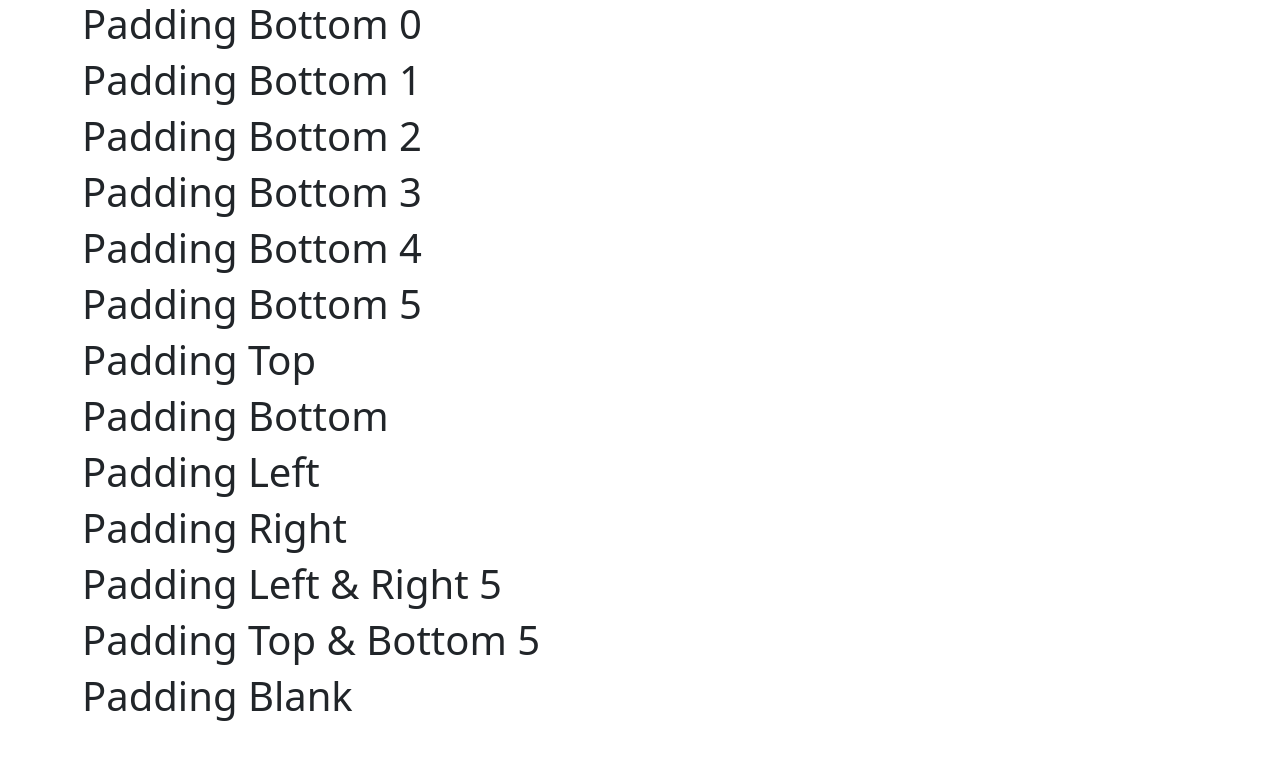
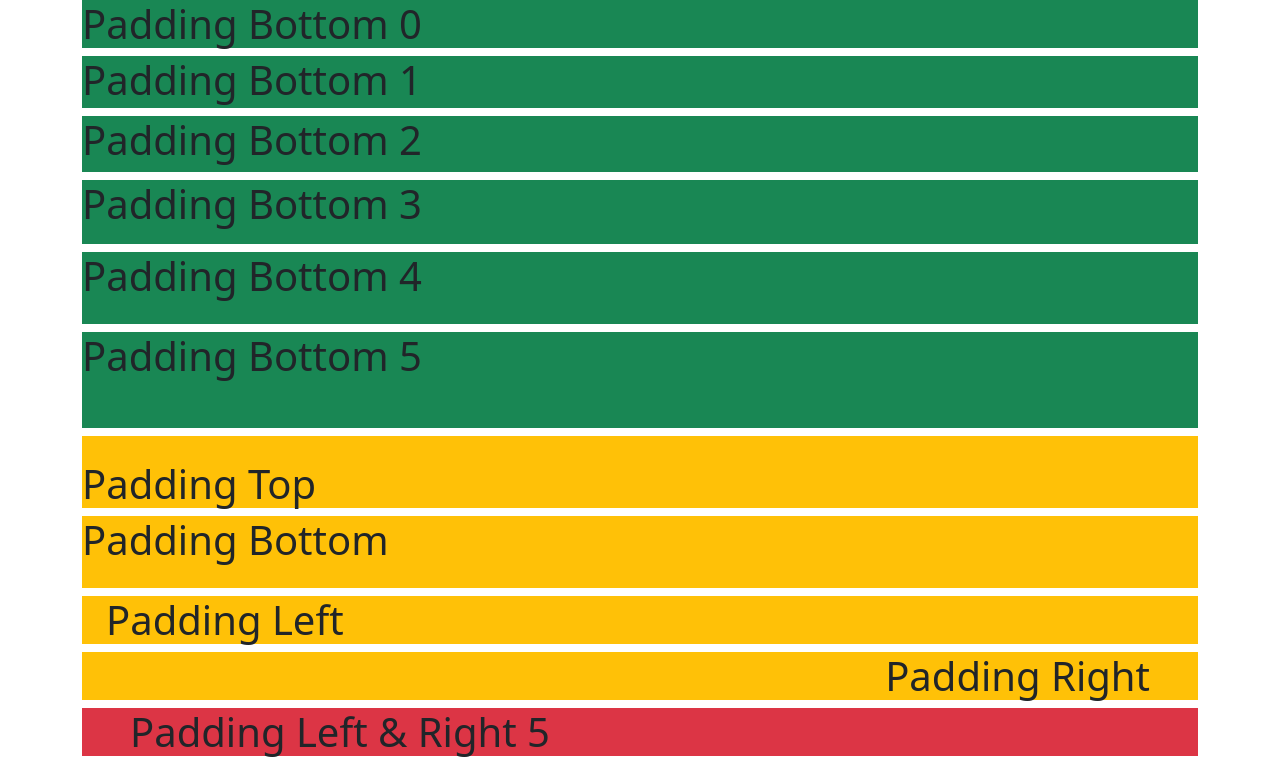
Before and after one commit to sumonthaa/github-desktop-project, a plain HTML site: page 6_Padding.html in a window 1280 px wide. Shown: the top 761 px of the page. Drawn offline with nearby package versions, Linux system fonts and the light colour scheme.

Commit message:
Padding
Padding

```diff
--- a/6_Padding.html
+++ b/6_Padding.html
@@ -10,25 +10,25 @@
 <body>
     <div class="container">
         <!-- Padding Spacing -->
-        <h1>Padding Bottom 0</h1>
-        <h1>Padding Bottom 1</h1>
-        <h1>Padding Bottom 2</h1>
-        <h1>Padding Bottom 3</h1>
-        <h1>Padding Bottom 4</h1>
-        <h1>Padding Bottom 5</h1>
+        <h1 class="bg-success pb-0">Padding Bottom 0</h1>
+        <h1 class="bg-success pb-1">Padding Bottom 1</h1>
+        <h1 class="bg-success pb-2">Padding Bottom 2</h1>
+        <h1 class="bg-success pb-3">Padding Bottom 3</h1>
+        <h1 class="bg-success pb-4">Padding Bottom 4</h1>
+        <h1 class="bg-success pb-5">Padding Bottom 5</h1>
 
         <!-- Padding Side -->
-        <h1>Padding Top</h1>
-        <h1>Padding Bottom</h1>
-        <h1>Padding Left</h1>
-        <h1>Padding Right</h1>
+        <h1 class="bg-warning pt-4">Padding Top</h1>
+        <h1 class="bg-warning pb-4">Padding Bottom</h1>
+        <h1 class="bg-warning ps-4">Padding Left</h1>
+        <h1 class="bg-warning pe-5 text-end">Padding Right</h1>
 
         <!-- PX -->
-        <h1>Padding Left & Right 5</h1>
+        <h1 class="bg-danger px-5">Padding Left & Right 5</h1>
         <!-- PY -->
-        <h1>Padding Top & Bottom 5</h1>
+        <h1 class="bg-danger py-5">Padding Top & Bottom 5</h1>
         <!-- Blank -->
-        <h1>Padding Blank</h1>
+        <h1 class="bg-danger p-5">Padding Blank</h1>
     </div>
 </body>
 </html>
```
Also changed, not shown: 7_Size.html (+11 -11 lines).
